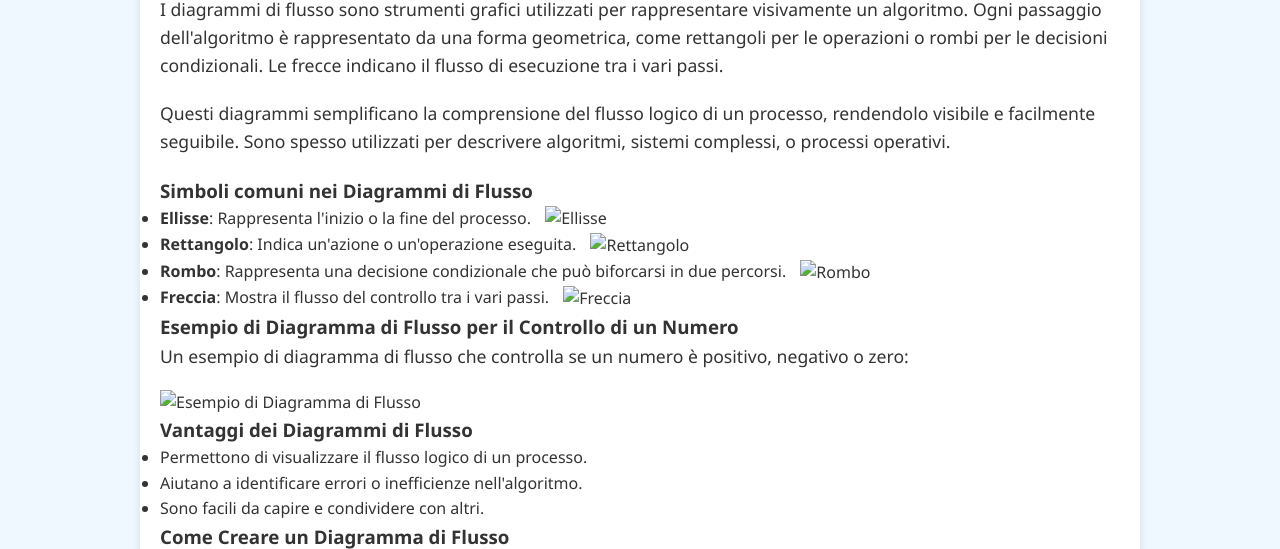
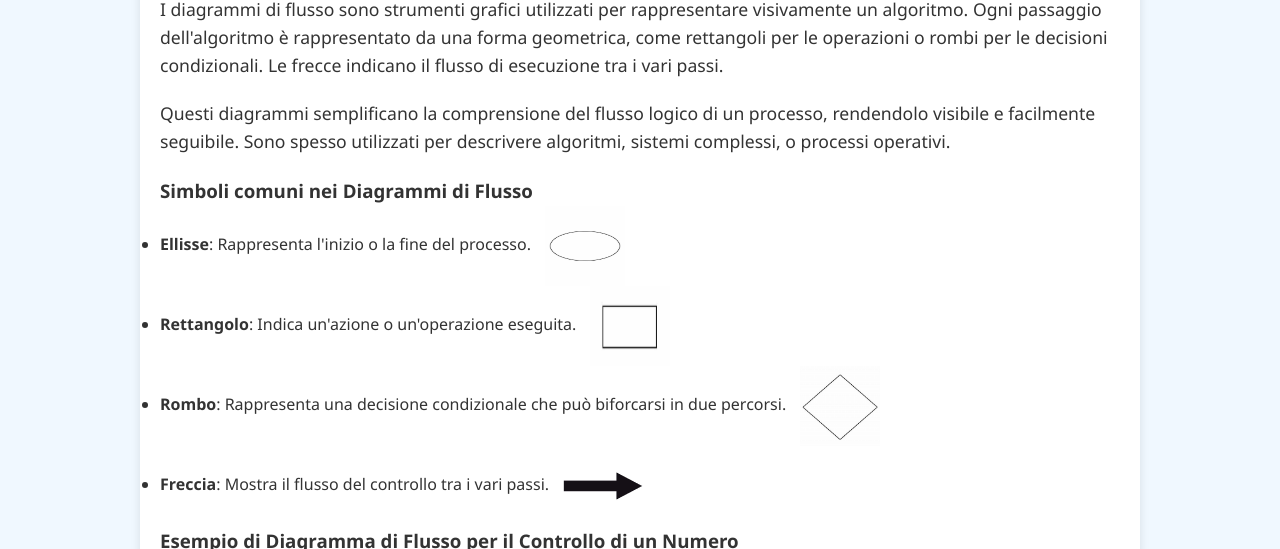
Before and after one commit to IsitutoFreudRiccardoVigano/guidaalgoritmi, a plain HTML site: page diagrammi.html in a window 1280 px wide. Shown: the part 251-800 px from the top of the page. Drawn offline with Linux system fonts and the light colour scheme.

Commit message:
Add files via upload

```diff
--- a/diagrammi.html
+++ b/diagrammi.html
@@ -29,25 +29,25 @@
             <ul>
                 <li>
                     <strong>Ellisse</strong>: Rappresenta l'inizio o la fine del processo.
-                    <img src="images/ellisse.jpeg" alt="Ellisse" class="diagramma-img">
+                    <img src="ellisse.jpeg" alt="Ellisse" class="diagramma-img">
                 </li>
                 <li>
                     <strong>Rettangolo</strong>: Indica un'azione o un'operazione eseguita.
-                    <img src="images/rettangolo.jpeg" alt="Rettangolo" class="diagramma-img">
+                    <img src="rettangolo.jpeg" alt="Rettangolo" class="diagramma-img">
                 </li>
                 <li>
                     <strong>Rombo</strong>: Rappresenta una decisione condizionale che può biforcarsi in due percorsi.
-                    <img src="images/rombo.jpeg" alt="Rombo" class="diagramma-img">
+                    <img src="rombo.jpeg" alt="Rombo" class="diagramma-img">
                 </li>
                 <li>
                     <strong>Freccia</strong>: Mostra il flusso del controllo tra i vari passi.
-                    <img src="images/freccia.jpg" alt="Freccia" class="diagramma-img">
+                    <img src="freccia.jpg" alt="Freccia" class="diagramma-img">
                 </li>
             </ul>
 
             <h3>Esempio di Diagramma di Flusso per il Controllo di un Numero</h3>
             <p>Un esempio di diagramma di flusso che controlla se un numero è positivo, negativo o zero:</p>
-            <img src="images/diagrammaesempio.png" alt="Esempio di Diagramma di Flusso">
+            <img src="diagrammaesempio.png" alt="Esempio di Diagramma di Flusso">
 
             <h3>Vantaggi dei Diagrammi di Flusso</h3>
             <ul>
```
Also changed, not shown: diagrammaesempio.png (added), ellisse.jpeg (added), freccia.jpg (added), rettangolo.jpeg (added), rombo.jpeg (added).
